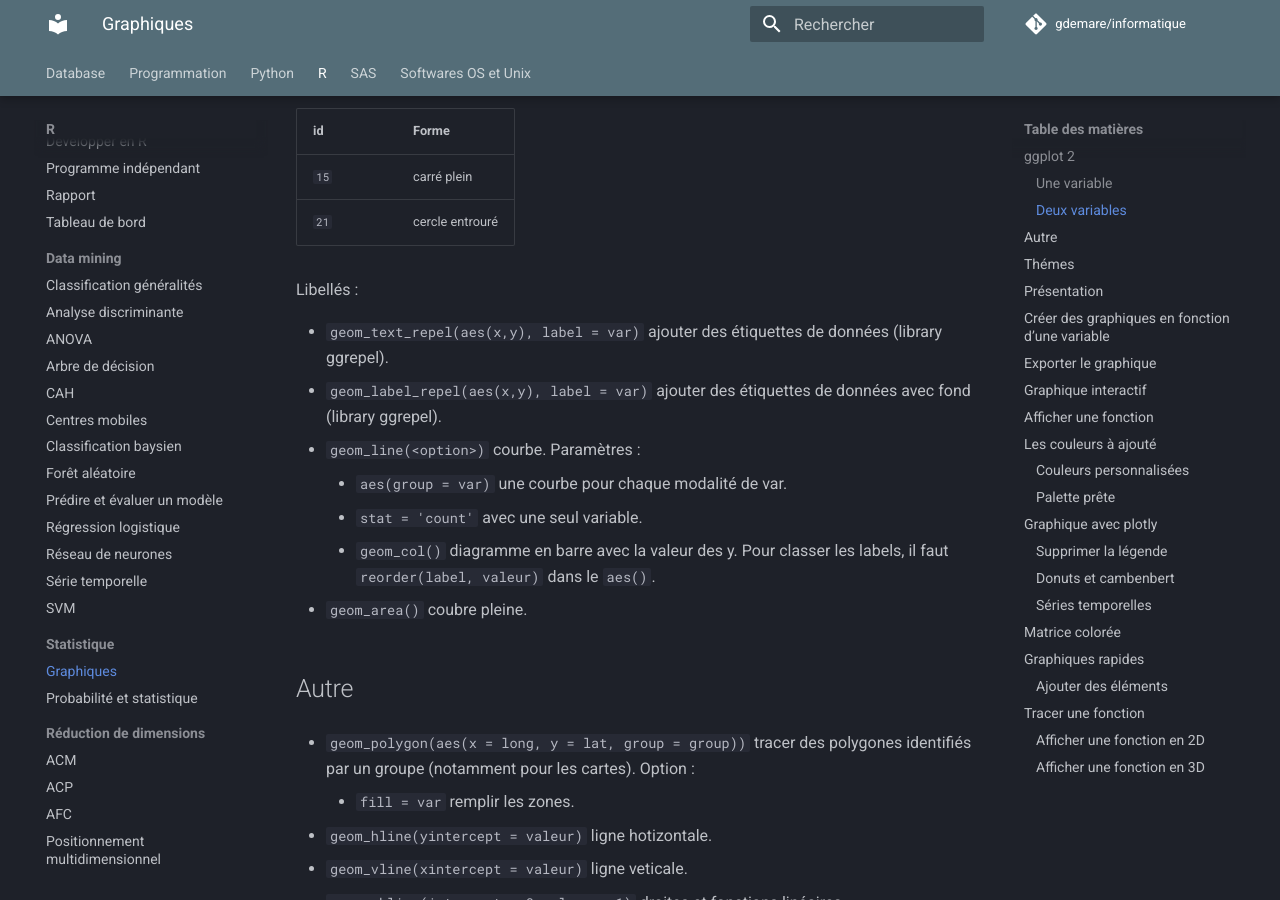
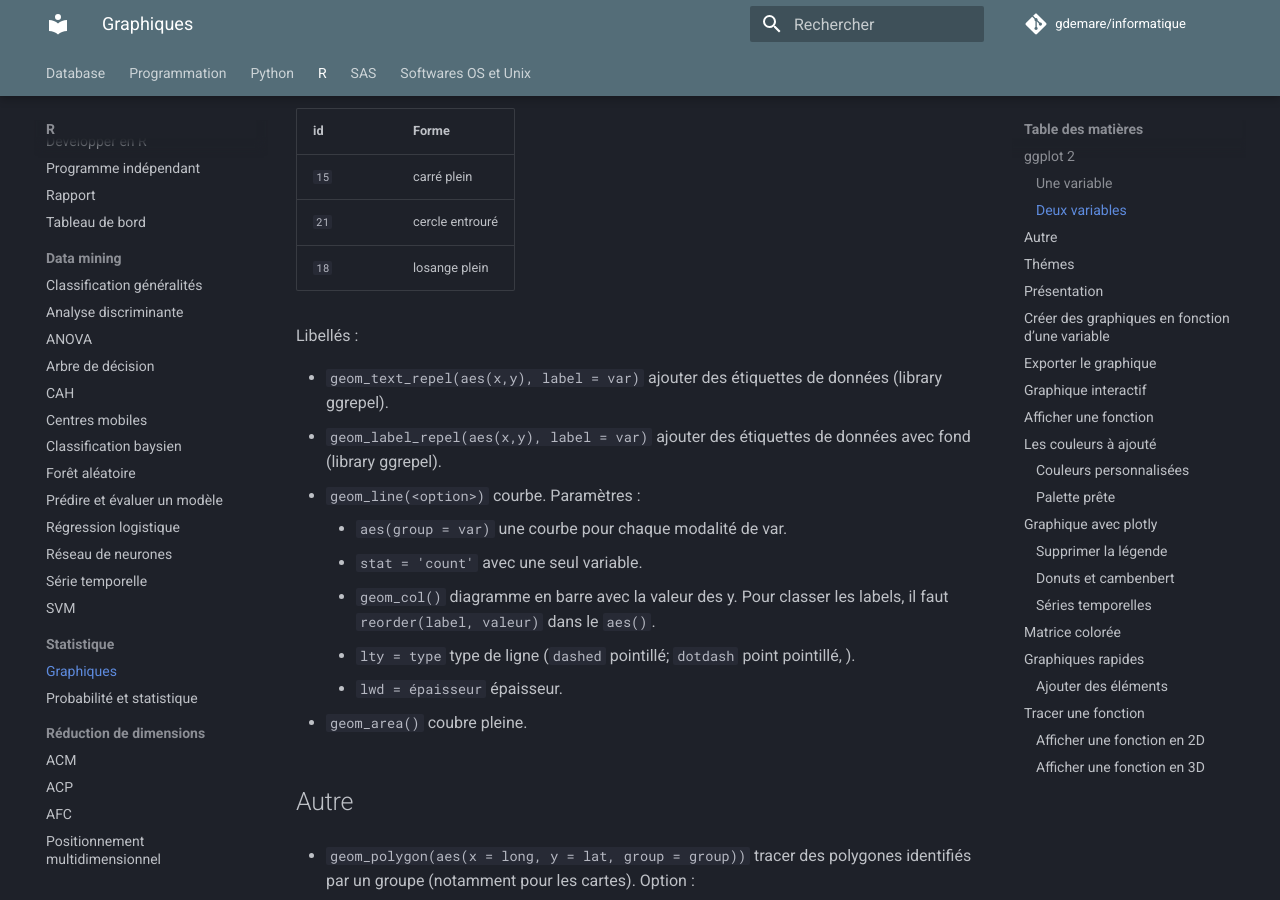
Before and after one commit to gdemare/Informatique, an MkDocs documentation site: the page built from docs/r/graphiques_r.md, in a window 1280 px wide and 900 px high, scrolled down 1365 px. Built offline with MkDocs 1.6.1 and Material for MkDocs 9.7.7, drawn with Linux system fonts in a browser that asks for light colours; comment, search, counter and statistics services are not loaded.

Commit message:
Update graphiques_r.md

```diff
--- a/docs/r/graphiques_r.md
+++ b/docs/r/graphiques_r.md
@@ -53,6 +53,7 @@ id  	| Forme
 --------|------------
 `15`	| carré plein
 `21`	| cercle entrouré
+`18`	| losange plein
 
 Libellés :
 
@@ -63,6 +64,8 @@ Libellés :
  	* `aes(group = var)` une courbe pour chaque modalité de var.
 	* `stat = 'count'` avec une seul variable.
 	* `geom_col()` diagramme en barre avec la valeur des y. Pour classer les labels, il faut `reorder(label, valeur)` dans le `aes()`.
+	* `lty = type` type de ligne (`dashed` pointillé; `dotdash` point pointillé, ).
+  	* `lwd = épaisseur` épaisseur.
 
 * `geom_area()` coubre pleine.
 
```
